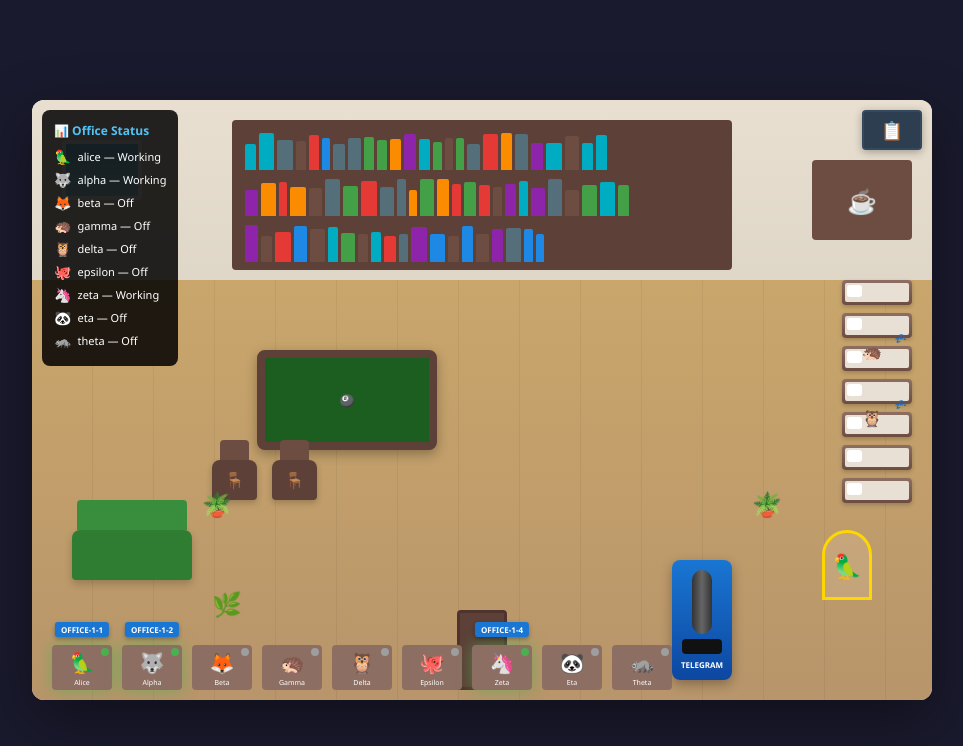
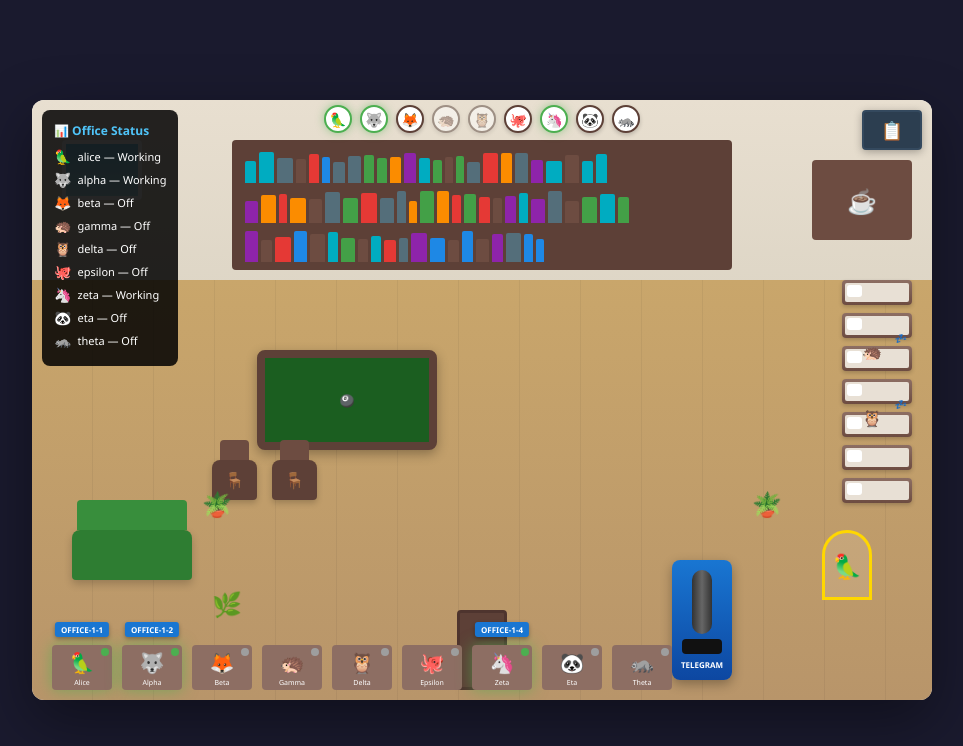
Before and after one commit to aliceagent/agent-office, a plain HTML site: page index.html in a window 1280 px wide. Shown: the whole page, without its empty margins (158-1121 px from the left). Drawn offline with Linux system fonts and the light colour scheme.

Commit message:
Add agent portraits gallery above bookshelf
- 9 mini portraits with emoji avatars
- Hover effect shows agent name
- Green glow for working agents
- Faded style for sleeping agents
- Adjusted bookshelf position down slightly

```diff
--- a/index.html
+++ b/index.html
@@ -65,14 +65,72 @@
             background: linear-gradient(180deg, #e8dfd0 0%, #ddd5c5 100%);
         }
 
+        /* Agent Portraits Gallery */
+        .portraits-gallery {
+            position: absolute;
+            top: 5px;
+            left: 50%;
+            transform: translateX(-50%);
+            display: flex;
+            gap: 8px;
+            z-index: 10;
+        }
+
+        .portrait {
+            width: 28px;
+            height: 28px;
+            background: #fff;
+            border-radius: 50%;
+            display: flex;
+            align-items: center;
+            justify-content: center;
+            font-size: 14px;
+            border: 2px solid #5d4037;
+            box-shadow: 0 2px 4px rgba(0,0,0,0.2);
+            cursor: pointer;
+            transition: transform 0.2s, box-shadow 0.2s;
+            position: relative;
+        }
+
+        .portrait:hover {
+            transform: scale(1.2);
+            box-shadow: 0 4px 8px rgba(0,0,0,0.3);
+            z-index: 20;
+        }
+
+        .portrait:hover::after {
+            content: attr(data-name);
+            position: absolute;
+            top: 100%;
+            left: 50%;
+            transform: translateX(-50%);
+            background: rgba(0,0,0,0.85);
+            color: white;
+            padding: 3px 6px;
+            border-radius: 3px;
+            font-size: 9px;
+            white-space: nowrap;
+            margin-top: 4px;
+        }
+
+        .portrait.working {
+            border-color: #4caf50;
+            box-shadow: 0 0 8px rgba(76, 175, 80, 0.5);
+        }
+
+        .portrait.sleeping {
+            opacity: 0.5;
+            filter: grayscale(30%);
+        }
+
         /* Bookshelf */
         .bookshelf {
             position: absolute;
-            top: 20px;
+            top: 40px;
             left: 50%;
             transform: translateX(-50%);
             width: 500px;
-            height: 150px;
+            height: 130px;
             background: #5d4037;
             border-radius: 4px;
             display: flex;
@@ -762,6 +820,19 @@
             📋
         </div>
 
+        <!-- Agent Portraits Gallery -->
+        <div class="portraits-gallery">
+            <div class="portrait working" data-name="Alice" data-agent="alice">🦜</div>
+            <div class="portrait working" data-name="Alpha" data-agent="alpha">🐺</div>
+            <div class="portrait" data-name="Beta" data-agent="beta">🦊</div>
+            <div class="portrait sleeping" data-name="Gamma" data-agent="gamma">🦔</div>
+            <div class="portrait sleeping" data-name="Delta" data-agent="delta">🦉</div>
+            <div class="portrait" data-name="Epsilon" data-agent="epsilon">🐙</div>
+            <div class="portrait working" data-name="Zeta" data-agent="zeta">🦄</div>
+            <div class="portrait" data-name="Eta" data-agent="eta">🐼</div>
+            <div class="portrait" data-name="Theta" data-agent="theta">🦝</div>
+        </div>
+
         <!-- Bookshelf -->
         <div class="bookshelf">
             <div class="shelf-row" id="shelf1"></div>
```
